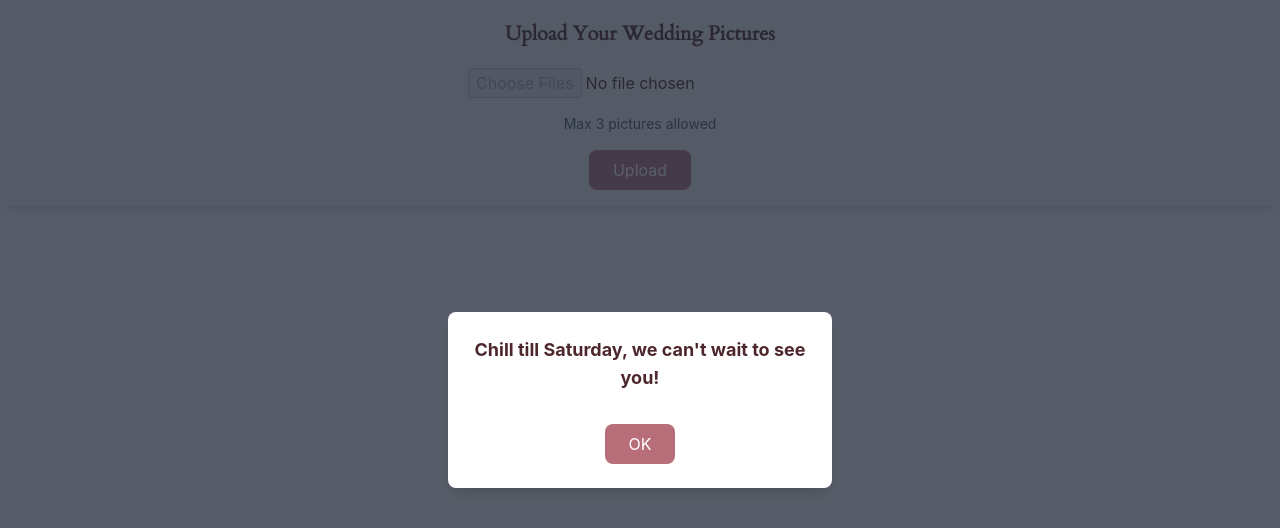
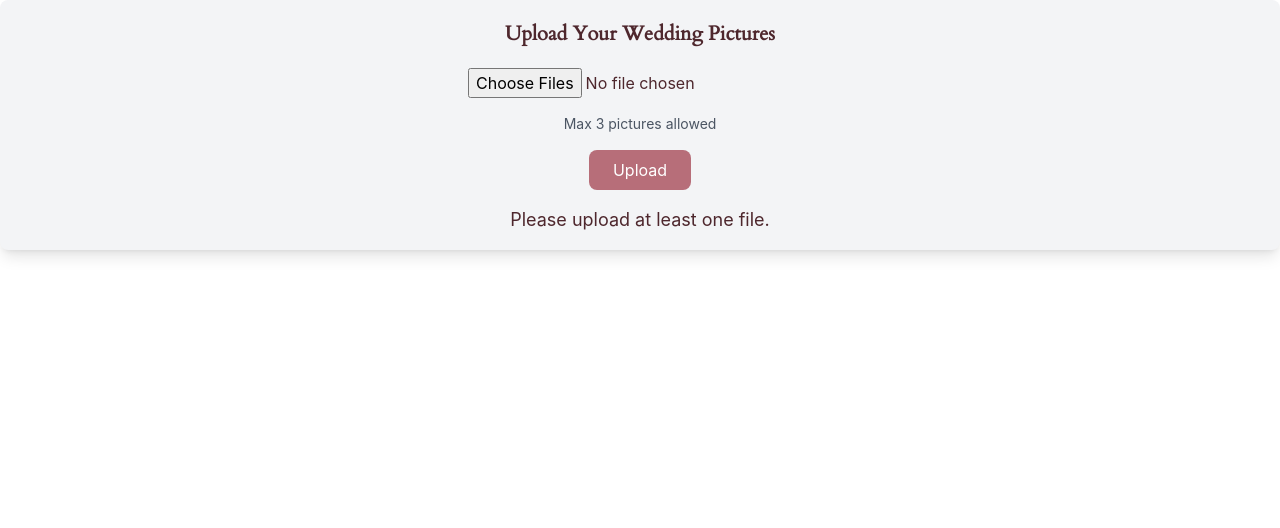
Before and after one commit to olaoala/ponmileatidayo, a React (Create React App) app: page /upload in a window 1280 px wide. Both pictures are taken after a click on the button "Upload". Shown: the top 528 px of the page. Built offline with nearby package versions, Linux system fonts and the light colour scheme.

Commit message:
upload pre-fix

```diff
--- a/src/Pages/Upload.jsx
+++ b/src/Pages/Upload.jsx
@@ -1,99 +1,67 @@
 import React, { useState } from 'react';
-// import axios from 'axios';
+import axios from 'axios';
 
 const UploadPage = () => {
-  // const [files, setFiles] = useState([]);
-  // const [message, setMessage] = useState('');
-  const [showModal, setShowModal] = useState(false); // State to control modal visibility
+  const [files, setFiles] = useState([]);
+  const [message, setMessage] = useState('');
 
-  // const handleFileChange = (e) => {
-  //   const selectedFiles = Array.from(e.target.files);
-  //   if (selectedFiles.length > 3) {
-  //     setMessage('You can upload a maximum of 3 pictures.');
-  //   } else {
-  //     // setFiles(selectedFiles);
-  //     setMessage('');
-  //   }
-  // };
+  const handleFileChange = (e) => {
+    const selectedFiles = Array.from(e.target.files);
+    if (selectedFiles.length > 3) {
+      setMessage('You can upload a maximum of 3 pictures.');
+    } else {
+      setFiles(selectedFiles);
+      setMessage('');
+    }
+  };
 
+  const handleSubmit = async (e) => {
+    e.preventDefault();
 
+    if (files.length === 0) {
+      setMessage('Please upload at least one file.');
+      return;
+    }
 
-  // const handleSubmit = async (e) => {
-  //   e.preventDefault();
+    const formData = new FormData();
+    files.forEach((file) => {
+      formData.append('files', file); // Append each file to the FormData
+    });
 
-  //   if (files.length === 0) {
-  //     setMessage('Please upload at least one file.');
-  //     return;
-  //   }
-
-  //   const formData = new FormData();
-  //   files.forEach((file) => {
-  //     formData.append('files', file); // Append each file to the FormData
-  //   });
-
-  //   try {
-  //     const response = await axios.post('../../.netlify/functions/upload', formData, {
-  //       headers: {
-  //         'Content-Type': 'multipart/form-data', // Set content type for file uploads
-  //       },
-  //     });
-  //     console.log('File uploaded successfully:', response.data);
-  //     setMessage('Files uploaded successfully');
-
-  //     // Show modal on successful upload
-  //     setShowModal(true);
-  //   } catch (error) {
-  //     console.error('Error uploading file:', error);
-  //     setMessage('File upload failed.');
-  //   }
-  // };
-
-  const closeModal = () => {
-    setShowModal(false); // Close the modal when the 'ok oo' button is clicked
-  };
-  const handleSubmit = async (e) => {
-    e.preventDefault(); // Prevent page reload
-
-    setShowModal(true); // Close the modal when the 'ok oo' button is clicked
+    try {
+      const response = await axios.post('../../.netlify/functions/upload', formData, {
+        headers: {
+          'Content-Type': 'multipart/form-data', // Set content type for file uploads
+        },
+      });
+      console.log('File uploaded successfully:', response.data);
+      setMessage('Files uploaded successfully');
+    } catch (error) {
+      console.error('Error uploading file:', error);
+      setMessage('File upload failed.');
+    }
   };
 
   return (
     <div className="flex flex-col items-center justify-center h-2/4 text-rose-dark-tint bg-gray-100 mb-10 p-4 shadow-lg rounded-lg">
       <h2 className="font-cardo text-xl font-bold m-1">Upload Your Wedding Pictures</h2>
-      <form  className="flex flex-col items-center">
+      <form onSubmit={handleSubmit} className="flex flex-col items-center">
         <input
           type="file"
           accept="image/*"
           multiple
-          disabled
-          onChange=''
+          onChange={handleFileChange}
           className="m-4"
         />
         <p className="text-sm text-gray-600">Max 3 pictures allowed</p>
         <button
           type="submit"
-          onClick={handleSubmit}
           className="inline-block mt-4 px-6 py-2 bg-rose-gold text-white rounded-lg hover:bg-chocolate transition"
         >
           Upload
         </button>
       </form>
-      {/* {message && <p className="mt-4 text-center text-lg">{message}</p>} */}
-
-      {/* Modal */}
-      {showModal && (
-        <div className="fixed inset-0 bg-gray-800 bg-opacity-75 flex justify-center items-center">
-          <div className="bg-white rounded-lg p-6 text-center shadow-lg max-w-sm">
-            <h3 className="text-lg font-bold mb-4">Chill till Saturday, we can't wait to see you!</h3>
-            <button
-              onClick={closeModal}
-              className="mt-4 px-6 py-2 bg-rose-gold text-white rounded-lg hover:bg-chocolate transition"
-            >
-              OK
-            </button>
-          </div>
-        </div>
-      )}
+      {message && <p className="mt-4 text-center text-lg">{message}</p>}
     </div>
   );
 };
```
